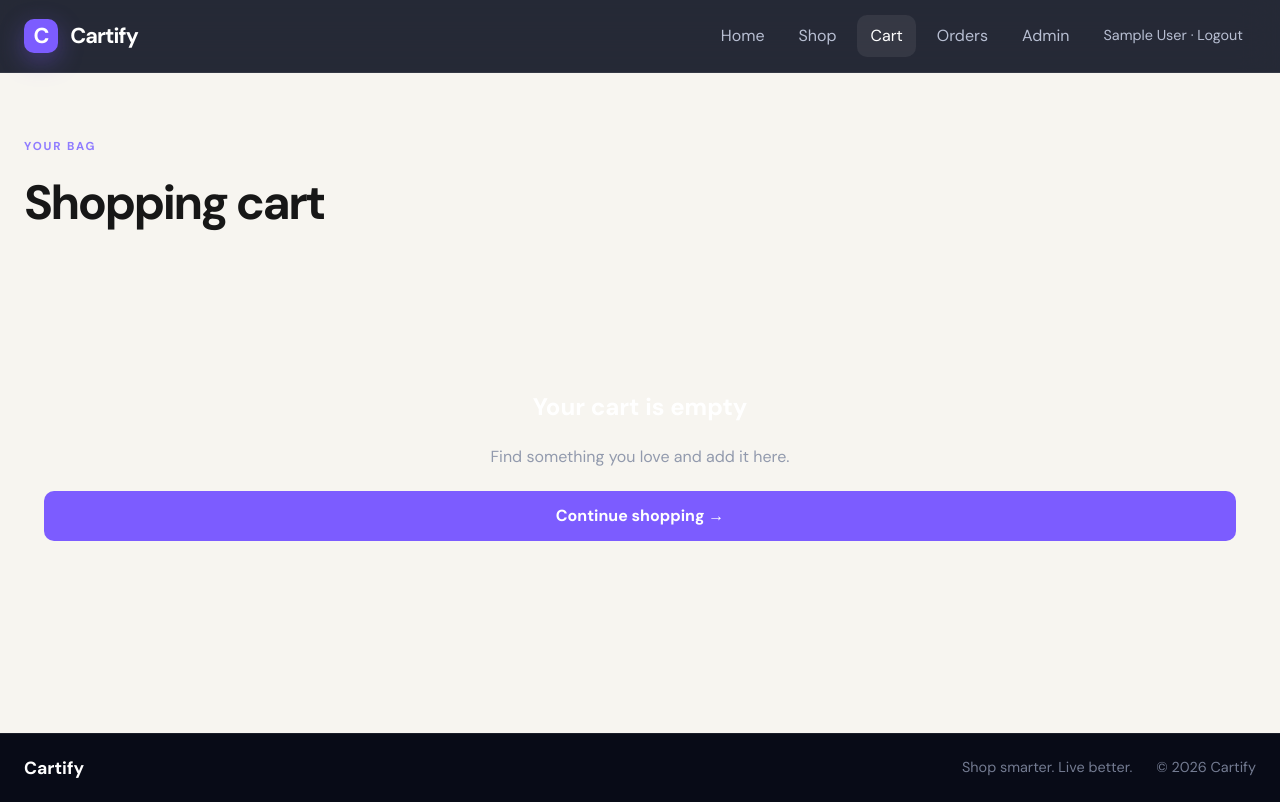
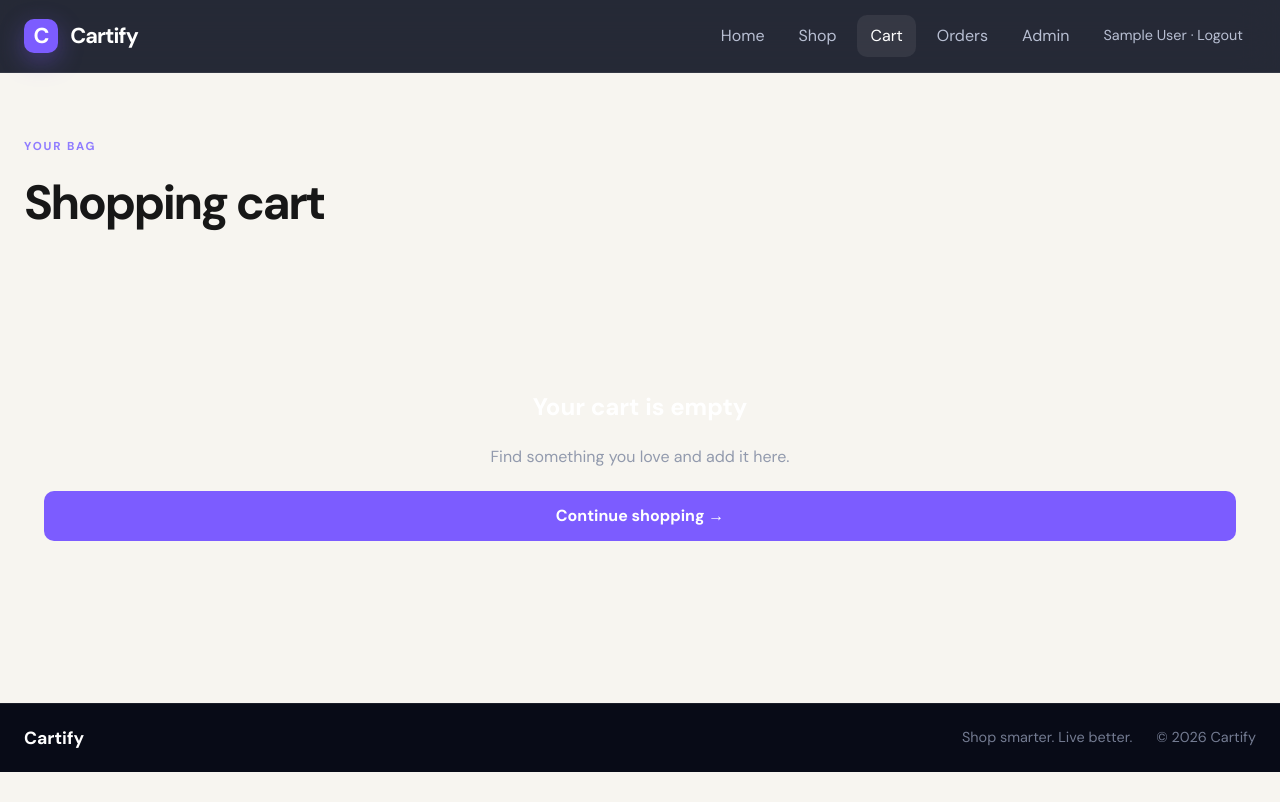
Before and after one commit to ToPaK1/Cartify, an Angular app in the folder frontend/: page /cart in a window 1280 px wide. Built offline with nearby package versions, Linux system fonts and the light colour scheme; no server answers; sample sign-in values are in the browser's storage.

Commit message:
Reset app shell styling

```diff
--- a/frontend/src/app/app.css
+++ b/frontend/src/app/app.css
@@ -1 +1 @@
-.page-shell { min-height: calc(100vh - 140px); }
+.page-shell{min-height:calc(100vh - 170px)}
```
